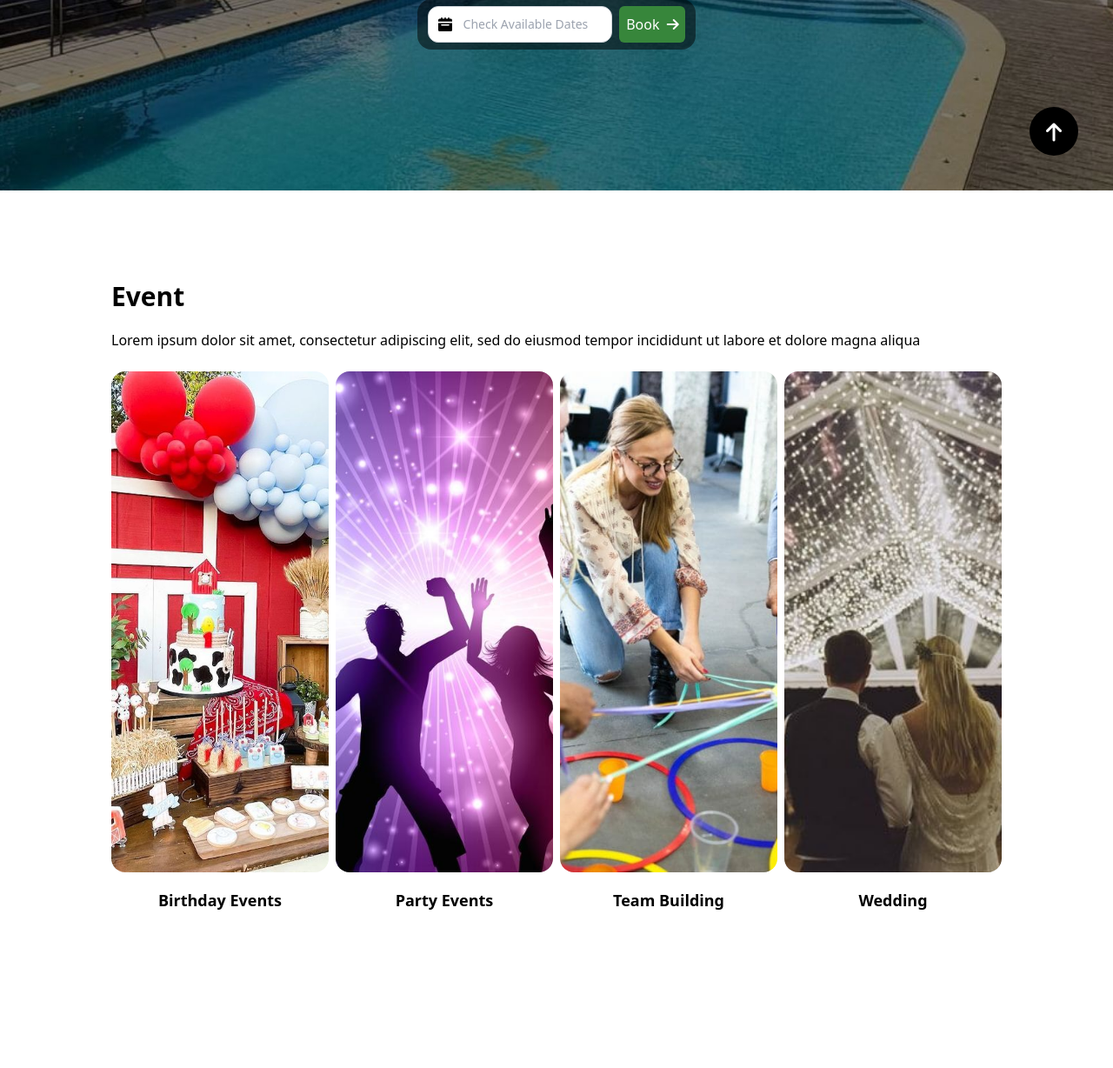
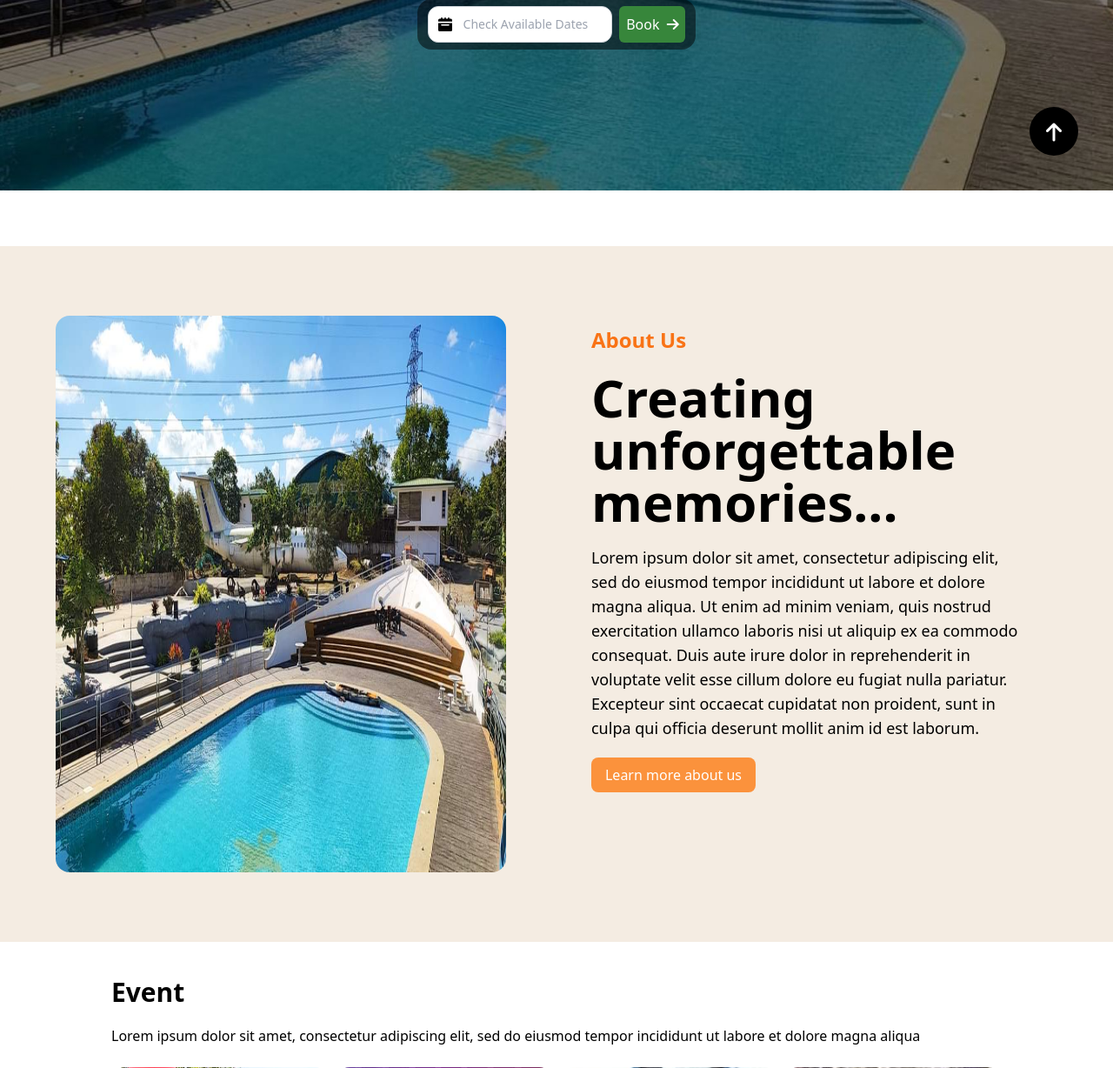
Before and after one commit to Anoncasphil/lobianofarm, a PHP site: page /lobianofarm/landing_page_customer/main_page_logged.php in a window 1280 px wide. Shown: the part 581-1809 px from the top of the page at 87% size. Run offline with PHP 8.4, Linux system fonts and the light colour scheme; data that the repository does not hold is empty; some libraries are stand-ins or nearby versions.

Commit message:
SKRAAAAH

```diff
--- a/landing_page_customer/main_page_logged.php
+++ b/landing_page_customer/main_page_logged.php
@@ -103,6 +103,38 @@
         <!-- END CALENDAR BUTTON -->
     </section>
 
+    <section id="about_section" class="hidden sm:flex flex-row items-center justify-center self-center w-full h-screen bg-[#f4ece2]">
+        <div class="flex w-[90%] h-full" data-aos="zoom-in">
+            <div id="about_pic" class="flex justify-center w-[100%] sm:w-[45%] h-[80%] sm:mr-[5%] rounded-2xl self-center">
+                <img src="/images/RP1.jpg" class="h-full w-auto sm:rounded-2xl">
+            </div>
+
+            <!-- About Us Text -->
+            <div id="about_us_txt" class="flex flex-col justify-center w-[100%] sm:w-[50%] h-full sm:h-[90%] rounded-xl p-6 sm:p-10">
+                <div id="about_us_tag" class="mb-5">
+                    <h1 class="text-2xl font-bold text-orange-500">About Us</h1>
+                </div>
+
+                <div id="about_us_slogan" class="mb-5 text-black">
+                    <h1 class="text-4xl sm:text-6xl font-semibold leading-snug">Creating unforgettable memories...</h1>
+                </div>
+
+                <div id="about_us_description" class="mb-5 text-black">
+                    <p class="text-base sm:text-lg leading-relaxed">
+                        Lorem ipsum dolor sit amet, consectetur adipiscing elit, sed do eiusmod tempor incididunt ut labore et dolore magna aliqua. Ut enim ad minim veniam, quis nostrud exercitation ullamco laboris nisi ut aliquip ex ea commodo consequat. Duis aute irure dolor in reprehenderit in voluptate velit esse cillum dolore eu fugiat nulla pariatur. Excepteur sint occaecat cupidatat non proident, sunt in culpa qui officia deserunt mollit anim id est laborum.
+                    </p>
+                </div>
+
+                <!-- Fixed Button -->
+                <a
+                href="about_us.html"
+                id="about_us_link"
+                class="bg-orange-400 hover:bg-[#766641] hover:drop-shadow-lg text-white font-medium py-2 px-4 rounded-lg self-start">
+                Learn more about us
+            </a>
+            </div>
+        </div>
+    </section>
 
     </div>
     <!--  END ALBUM -->
```
